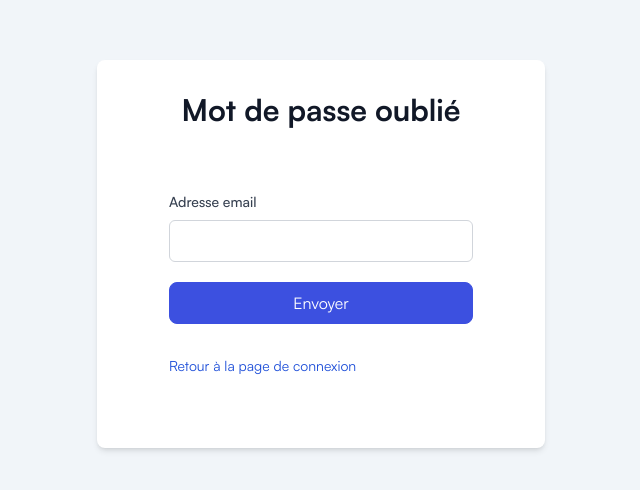
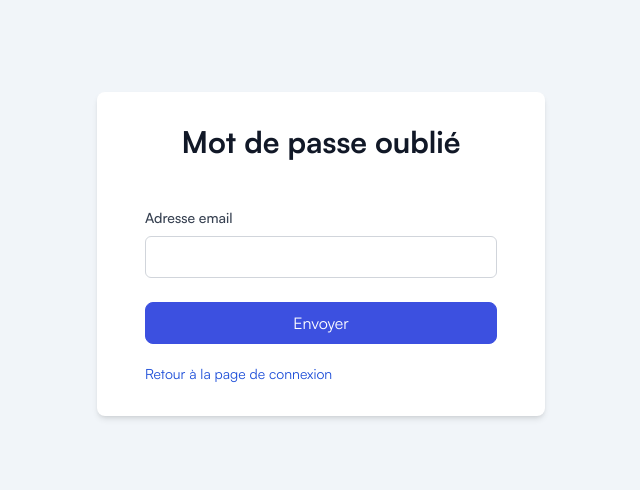
Before and after one commit to Rini-1349/core-frontend-nextjs, a Next.js app: page /forgot-password in a window 1280 px wide. Shown: the part 146-636 px from the top of the page, without its empty margins (319-959 px from the left). Built offline with nearby package versions, Linux system fonts and the light colour scheme.

Commit message:
use Form component in auth

```diff
--- a/src/app/(auth)/forgot-password/page.js
+++ b/src/app/(auth)/forgot-password/page.js
@@ -1,17 +1,14 @@
 "use client";
 
 import { forgotPassword } from "@/services/auth";
-import { InputGroup } from "@/components/Form/Input/InputGroup";
-import { DefaultButton } from "@/components/Button/DefaultButton";
 import Link from "next/link";
 import { AuthHeading1 } from "@/components/Heading/AuthHeading1";
-import { GlobalMessage } from "@/components/Form/Message/GlobalMessage";
-import { useForm } from "@/hooks/useForm";
 import { getFrenchSlug } from "@/lib/slugUtils";
 import { useIsLoading } from "@/context/LoadingContext";
 import ClientMeta from "@/components/Metadata/ClientMeta";
 import { useTitle } from "@/context/TitleContext";
 import { useEffect } from "react";
+import Form from "@/components/Form";
 
 /**
  * ForgotPassword page
@@ -27,61 +24,49 @@ export default function ForgotPassword() {
     setTitle("Mot de passe oublié");
   });
 
-  // Configuration du formulaire
-  const initialFormState = { username: "" };
   const validate = (data) => {
     const errors = {};
     if (!data.username) errors.username = "L'adresse email est obligatoire.";
     return errors;
   };
 
-  // Gestion via le hook `useForm`
-  const { formData, fieldErrors, globalMessage, setGlobalMessage, handleChange, validateForm } = useForm(initialFormState, validate);
-
-  const handleForgotPassword = async (e) => {
-    e.preventDefault();
-    setGlobalMessage(null);
-
-    if (!validateForm()) return;
-
+  const handleForgotPassword = async (values) => {
     setIsLoading(true); // Activer le loader
 
     try {
-      const response = await forgotPassword({ email: formData.username });
+      const response = await forgotPassword({ email: values.username });
       if (response) {
-        setGlobalMessage({ type: "success", text: response.message });
+        return { type: "success", text: response.message };
       }
     } catch (error) {
       console.log("Erreur lors de la demande de réinitialisation", error);
-      setGlobalMessage({ type: "error", text: error.message });
+      return { type: "error", text: error.message };
     } finally {
       setIsLoading(false); // Désactiver le loader
     }
   };
 
-  const formFields = [{ name: "username", label: "Adresse email", type: "text", required: true }];
+  const formFields = [{ name: "username", label: "Adresse email", type: "text", required: true, widthClass: "full" }];
+  const submitButton = {
+    title: "Envoyer",
+    widthClass: "w-full",
+    btnStyle: "primary",
+  };
+  const formStyle = {
+    formDivClassName: "flex flex-col bg-white w-full rounded-md",
+  };
 
   return (
-    <>
+    <div className="px-2">
       <ClientMeta title={title} />
-      <form className="space-y-6" onSubmit={handleForgotPassword}>
-        <AuthHeading1 title="Mot de passe oublié" />
-        <div className="flex flex-col bg-white w-full sm:p-10 gap-5 rounded-md">
-          {formFields.map((field) => (
-            <InputGroup key={field.name} name={field.name} label={field.label} type={field.type} value={formData[field.name]} onChange={handleChange} errorMessage={fieldErrors[field.name]} required={field.required} />
-          ))}
+      <AuthHeading1 title="Mot de passe oublié" className="mb-10" />
+      <Form fields={formFields} item={{}} validate={validate} onSubmit={handleForgotPassword} isReadOnly={false} submitButton={submitButton} formStyle={formStyle} onSubmitResponseDisplayType="globalMessage" />
 
-          {/* Messages globaux */}
-          <GlobalMessage message={globalMessage} />
-
-          <DefaultButton type="submit" title="Envoyer" className="" />
-          <p className="text-sm text-gray-500 mt-3">
-            <Link href={`/${getFrenchSlug("login")}`} className="text-blue-700 hover:underline dark:text-blue-500">
-              Retour à la page de connexion
-            </Link>
-          </p>
-        </div>
-      </form>
-    </>
+      <p className="text-sm text-gray-500 mt-5 px-2">
+        <Link href={`/${getFrenchSlug("login")}`} className="text-blue-700 hover:underline dark:text-blue-500">
+          Retour à la page de connexion
+        </Link>
+      </p>
+    </div>
   );
 }
--- a/src/app/(auth)/layout.js
+++ b/src/app/(auth)/layout.js
@@ -1,6 +1,8 @@
 "use client";
 
 import LayoutContent from "@/components/Loader/LayoutContent";
+import PageAlert from "@/components/PageAlert";
+import { AlertProvider } from "@/context/AlertContext";
 import { LoadingProvider } from "@/context/LoadingContext";
 import { TitleProvider } from "@/context/TitleContext";
 
@@ -17,9 +19,12 @@ export default function AuthLayout({ children }) {
     <TitleProvider>
       <div className="flex items-center justify-center min-h-screen">
         <div className="w-full max-w-md bg-white rounded-lg shadow-md p-6 sm:p-8">
-          <LoadingProvider>
-            <LayoutContent>{children}</LayoutContent>
-          </LoadingProvider>
+          <AlertProvider>
+            <PageAlert />
+            <LoadingProvider>
+              <LayoutContent>{children}</LayoutContent>
+            </LoadingProvider>
+          </AlertProvider>
         </div>
       </div>
     </TitleProvider>
--- a/src/app/(auth)/login/page.js
+++ b/src/app/(auth)/login/page.js
@@ -1,19 +1,15 @@
 "use client";
 
-import { useRouter } from "next/navigation";
 import { login } from "@/services/auth";
 import { setSession } from "@/utils/session";
-import { InputGroup } from "@/components/Form/Input/InputGroup";
-import { DefaultButton } from "@/components/Button/DefaultButton";
 import Link from "next/link";
 import { AuthHeading1 } from "@/components/Heading/AuthHeading1";
-import { useForm } from "@/hooks/useForm";
-import { GlobalMessage } from "@/components/Form/Message/GlobalMessage";
 import { getFrenchSlug } from "@/lib/slugUtils";
 import { useIsLoading } from "@/context/LoadingContext";
 import { useTitle } from "@/context/TitleContext";
 import { useEffect } from "react";
 import ClientMeta from "@/components/Metadata/ClientMeta";
+import Form from "@/components/Form";
 
 /**
  * Login page
@@ -22,7 +18,6 @@ import ClientMeta from "@/components/Metadata/ClientMeta";
  * @returns {JSX.Element}
  */
 export default function Login() {
-  const router = useRouter();
   const { setIsLoading } = useIsLoading();
   const { title, setTitle } = useTitle();
 
@@ -30,8 +25,6 @@ export default function Login() {
     setTitle("Connexion");
   });
 
-  // Configuration du formulaire
-  const initialFormState = { username: "", password: "" };
   const validate = (data) => {
     const errors = {};
     if (!data.username) errors.username = "L'adresse email est obligatoire.";
@@ -39,64 +32,51 @@ export default function Login() {
     return errors;
   };
 
-  // Gestion via le hook `useForm`
-  const { formData, fieldErrors, globalMessage, setGlobalMessage, handleChange, validateForm } = useForm(initialFormState, validate);
-
-  const handleSubmit = async (e) => {
-    e.preventDefault();
-    setGlobalMessage(null);
-
-    if (!validateForm()) return;
-
+  const handleSubmit = async (values) => {
     setIsLoading(true); // Activer le loader
 
     try {
-      const { token } = await login(formData);
+      const { token } = await login(values);
       setSession(token);
-      setGlobalMessage({ type: "success", text: "Connexion réussie. Redirection..." });
-      setTimeout(() => router.push("/"), 1000);
+      return { type: "success", text: "Connexion réussie. Redirection...", redirectUrl: "/" };
     } catch (error) {
       console.log("Login failed", error);
-      setGlobalMessage({ type: "error", text: error.message });
+      return { type: "error", text: error.message };
     } finally {
       setIsLoading(false); // Désactiver le loader
     }
   };
 
   const formFields = [
-    { name: "username", label: "Adresse email", type: "text", required: true },
-    { name: "password", label: "Mot de passe", type: "password", required: true },
+    { name: "username", label: "Adresse email", type: "text", required: true, widthClass: "full" },
+    { name: "password", label: "Mot de passe", type: "password", required: true, widthClass: "full" },
   ];
+  const submitButton = {
+    title: "Connexion",
+    widthClass: "w-full",
+    btnStyle: "primary",
+  };
+  const formStyle = {
+    formDivClassName: "flex flex-col bg-white w-full rounded-md",
+  };
 
   return (
-    <>
+    <div className="px-2">
       <ClientMeta title={title} />
-      <form className="space-y-6" onSubmit={handleSubmit}>
-        <AuthHeading1 title="Connexion" />
-
-        <div className="flex flex-col bg-white w-full sm:p-10 gap-5 rounded-md">
-          {formFields.map((field) => (
-            <InputGroup key={field.name} name={field.name} label={field.label} type={field.type} value={formData[field.name]} onChange={handleChange} errorMessage={fieldErrors[field.name]} required={field.required} />
-          ))}
-
-          <GlobalMessage message={globalMessage} />
-
-          <div className="flex items-center justify-between">
+      <AuthHeading1 title="Connexion" className="mb-10" />
+      <Form fields={formFields} item={{}} validate={validate} onSubmit={handleSubmit} isReadOnly={false} submitButton={submitButton} formStyle={formStyle} onSubmitResponseDisplayType="globalMessage">
+        <div className="flex items-center justify-between mb-5">
           <Link href={`/${getFrenchSlug("forgot-password")}`} className="text-sm text-blue-600 hover:underline ml-auto">
             Mot de passe oublié ?
           </Link>
         </div>
-
-          <DefaultButton type="submit" title="Connexion" className="" />
-
-          <p className="text-sm text-gray-500 mt-3">
+      </Form>
+      <p className="text-sm text-gray-500 mt-5 px-2">
         Pas encore inscrit ?{" "}
         <Link href={`/${getFrenchSlug("register")}`} className="text-blue-600 hover:underline">
           Créer un compte
         </Link>
       </p>
     </div>
-      </form>
-    </>
   );
 }
--- a/src/app/(auth)/register/page.js
+++ b/src/app/(auth)/register/page.js
@@ -2,17 +2,14 @@
 
 import { useRouter } from "next/navigation";
 import { register } from "@/services/auth";
-import { InputGroup } from "@/components/Form/Input/InputGroup";
 import Link from "next/link";
-import { DefaultButton } from "@/components/Button/DefaultButton";
 import { AuthHeading1 } from "@/components/Heading/AuthHeading1";
-import { useForm } from "@/hooks/useForm";
-import { GlobalMessage } from "@/components/Form/Message/GlobalMessage";
 import { getFrenchSlug } from "@/lib/slugUtils";
 import { useIsLoading } from "@/context/LoadingContext";
 import ClientMeta from "@/components/Metadata/ClientMeta";
 import { useTitle } from "@/context/TitleContext";
 import { useEffect } from "react";
+import Form from "@/components/Form";
 
 /**
  * Register page
@@ -29,8 +26,6 @@ export default function Register() {
     setTitle("Inscription");
   });
 
-  // Configuration du formulaire
-  const initialFormState = { lastname: "", firstname: "", username: "", password: "", confirmPassword: "" };
   const validate = (data) => {
     const errors = {};
     if (!data.username) errors.username = "L'adresse email est obligatoire.";
@@ -39,59 +34,47 @@ export default function Register() {
     return errors;
   };
 
-  // Gestion via le hook `useForm`
-  const { formData, fieldErrors, globalMessage, setGlobalMessage, handleChange, validateForm } = useForm(initialFormState, validate);
-
-  const handleSubmit = async (e) => {
-    e.preventDefault();
-    setGlobalMessage(null);
-
-    if (!validateForm()) return;
-
+  const handleSubmit = async (values) => {
     setIsLoading(true); // Activer le loader
 
     try {
-      const response = await register(formData); // Inscription de l'utilisateur
-      setGlobalMessage({ type: "success", text: response.message });
+      const response = await register(values); // Inscription de l'utilisateur
+      return { type: "success", text: response.message };
     } catch (error) {
       console.log(error);
       console.log("Signup failed", error);
-      setGlobalMessage({ type: "error", text: error.message });
+      return { type: "error", text: error.message };
     } finally {
       setIsLoading(false); // Désactiver le loader
     }
   };
 
   const formFields = [
-    { name: "lastname", label: "Nom", type: "text", required: true },
-    { name: "firstname", label: "Prénom", type: "text", required: true },
-    { name: "username", label: "Adresse email", type: "text", required: true },
-    { name: "password", label: "Mot de passe", type: "password", required: true },
-    { name: "confirmPassword", label: "Confirmation mot de passe", type: "password", required: true },
+    { name: "lastname", label: "Nom", type: "text", required: true, widthClass: "full" },
+    { name: "firstname", label: "Prénom", type: "text", required: true, widthClass: "full" },
+    { name: "username", label: "Adresse email", type: "text", required: true, widthClass: "full" },
+    { name: "password", label: "Mot de passe", type: "password", required: true, widthClass: "full" },
+    { name: "confirmPassword", label: "Confirmation mot de passe", type: "password", required: true, widthClass: "full" },
   ];
+  const submitButton = {
+    title: "Créer un compte",
+    widthClass: "w-full",
+    btnStyle: "primary",
+  };
+  const formStyle = {
+    formDivClassName: "flex flex-col bg-white w-full rounded-md",
+  };
 
   return (
-    <>
+    <div className="px-2">
       <ClientMeta title={title} />
-      <form className="space-y-6" onSubmit={handleSubmit}>
-        <AuthHeading1 title="Créer un compte" />
-        <div className="flex flex-col bg-white w-full sm:p-10 gap-5 rounded-md">
-          {formFields.map((field) => (
-            <InputGroup key={field.name} name={field.name} label={field.label} type={field.type} value={formData[field.name]} onChange={handleChange} errorMessage={fieldErrors[field.name]} required={field.required} />
-          ))}
-
-          {/* Messages globaux */}
-          <GlobalMessage message={globalMessage} />
-
-          <DefaultButton type="submit" title="Créer un compte" className="mx-auto px-6" />
-
-          <p className="text-sm text-gray-500 mt-3">
-            <Link href={`/${getFrenchSlug("login")}`} className="text-blue-700 hover:underline dark:text-blue-500">
-              Retour à la page de connexion
-            </Link>
-          </p>
-        </div>
-      </form>
-    </>
+      <AuthHeading1 title="Créer un compte" className="mb-10" />
+      <Form fields={formFields} item={{}} validate={validate} onSubmit={handleSubmit} isReadOnly={false} submitButton={submitButton} formStyle={formStyle} onSubmitResponseDisplayType="globalMessage" />
+      <p className="text-sm text-gray-500 mt-5 px-2">
+        <Link href={`/${getFrenchSlug("login")}`} className="text-blue-700 hover:underline dark:text-blue-500">
+          Retour à la page de connexion
+        </Link>
+      </p>
+    </div>
   );
 }
--- a/src/app/(auth)/reset-password/page.js
+++ b/src/app/(auth)/reset-password/page.js
@@ -3,17 +3,14 @@
 import { useSearchParams } from "next/navigation";
 import { useEffect, useState } from "react";
 import { resetPassword } from "@/services/auth";
-import { useRouter } from "next/navigation";
-import { InputGroup } from "@/components/Form/Input/InputGroup";
-import { DefaultButton } from "@/components/Button/DefaultButton";
 import Link from "next/link";
 import { AuthHeading1 } from "@/components/Heading/AuthHeading1";
 import { GlobalMessage } from "@/components/Form/Message/GlobalMessage";
-import { useForm } from "@/hooks/useForm";
 import { getFrenchSlug } from "@/lib/slugUtils";
 import { useIsLoading } from "@/context/LoadingContext";
 import ClientMeta from "@/components/Metadata/ClientMeta";
 import { useTitle } from "@/context/TitleContext";
+import Form from "@/components/Form";
 
 /**
  * ResetPassword page
@@ -22,7 +19,6 @@ import { useTitle } from "@/context/TitleContext";
  * @returns {JSX.Element}
  */
 export default function ResetPassword() {
-  const router = useRouter();
   const { setIsLoading } = useIsLoading();
   const [isTokenValid, setIsTokenValid] = useState(false);
   const searchParams = useSearchParams();
@@ -33,8 +29,6 @@ export default function ResetPassword() {
     setTitle("Réinitialisation mot de passe");
   });
 
-  // Configuration du formulaire
-  const initialFormState = { password: "", confirmPassword: "" };
   const validate = (data) => {
     const errors = {};
     if (data.password !== data.confirmPassword) errors.confirmPassword = "Les mots de passe ne correspondent pas.";
@@ -42,7 +36,7 @@ export default function ResetPassword() {
   };
 
   // Gestion via le hook `useForm`
-  const { formData, fieldErrors, globalMessage, setGlobalMessage, handleChange, validateForm } = useForm(initialFormState, validate);
+  const [globalMessage, setGlobalMessage] = useState(null);
 
   // Vérification du token au chargement
   useEffect(() => {
@@ -66,53 +60,41 @@ export default function ResetPassword() {
   }, [queryParams]);
 
   // Gestion de la réinitialisation
-  const handlePasswordReset = async (e) => {
-    e.preventDefault();
-    setGlobalMessage(null);
-
-    if (!validateForm()) return;
-
+  const handlePasswordReset = async (values) => {
     setIsLoading(true); // Activer le loader
 
     try {
-      const response = await resetPassword({ password: formData.password }, queryParams);
+      const response = await resetPassword({ password: values.password }, queryParams);
       if (response) {
-        setGlobalMessage({ type: "success", text: response.message });
-        setIsTokenValid(false);
-        setTimeout(() => router.push("/"), 2000);
+        return { type: "success", text: `${response.message} Redirection...`, redirectUrl: "/", redirectTimeout: 3000 };
       }
     } catch (error) {
       console.error(error.message);
-      setGlobalMessage({ type: "error", text: error.message });
+      return { type: "error", text: error.message };
     } finally {
       setIsLoading(false); // Désactiver le loader
     }
   };
 
   const formFields = [
-    { name: "password", label: "Mot de passe", type: "password", required: true },
-    { name: "confirmPassword", label: "Confirmation mot de passe", type: "password", required: true },
+    { name: "password", label: "Mot de passe", type: "password", required: true, widthClass: "full" },
+    { name: "confirmPassword", label: "Confirmation mot de passe", type: "password", required: true, widthClass: "full" },
   ];
+  const submitButton = {
+    title: "Réinitialiser le mot de passe",
+    widthClass: "w-full",
+    btnStyle: "primary",
+  };
+  const formStyle = {
+    formDivClassName: "flex flex-col bg-white w-full rounded-md",
+  };
 
   return (
-    <>
+    <div className="px-2">
       <ClientMeta title={title} />
-      <div>
-        <AuthHeading1 title="Réinitialisation mot de passe" />
-
+      <AuthHeading1 title="Réinitialisation mot de passe" className="mb-10" />
       {isTokenValid ? (
-          <form onSubmit={handlePasswordReset}>
-            <div className="flex flex-col bg-white w-full sm:p-10 gap-5 rounded-md">
-              {formFields.map((field) => (
-                <InputGroup key={field.name} name={field.name} label={field.label} type={field.type} value={formData[field.name]} onChange={handleChange} errorMessage={fieldErrors[field.name]} required={field.required} />
-              ))}
-
-              {/* Messages globaux */}
-              <GlobalMessage message={globalMessage} />
-
-              <DefaultButton type="submit" title="Réinitialiser le mot de passe" />
-            </div>
-          </form>
+        <Form fields={formFields} item={{}} validate={validate} onSubmit={handlePasswordReset} isReadOnly={false} submitButton={submitButton} formStyle={formStyle} onSubmitResponseDisplayType="globalMessage" />
       ) : (
         <div className="text-sm text-gray-500 mt-3">
           <GlobalMessage message={globalMessage} />
@@ -126,6 +108,5 @@ export default function ResetPassword() {
         </div>
       )}
     </div>
-    </>
   );
 }
--- a/src/components/Form/index.jsx
+++ b/src/components/Form/index.jsx
@@ -7,6 +7,7 @@ import { GlobalMessage } from "./Message/GlobalMessage";
 import { formatToogleValueIntoBoolean, updateToggleInputs } from "@/utils/toggleHelpers";
 import { useRouter } from "next/navigation";
 import { useAlert } from "@/context/AlertContext";
+import { InputGroup } from "./Input/InputGroup";
 
 // Traduction de la largeur en classes Tailwind
 function defineWidthClass(field) {
@@ -22,16 +23,18 @@ function defineWidthClass(field) {
 function generateInput(field, item, isReadOnly, fieldErrors, handleChange) {
   if (field.type === "toggle") {
     return <Toggle name={field.name} defaultValue={item[field.name]} onChange={handleChange} disabled={isReadOnly} className={field.className} label={field.label} />;
-  } else {
+  } else if (field.icon) {
     return (
       <>
         <InputWithAddons icon={field.icon} type={field.type} name={field.name} placeholder={field.label} defaultValue={item[field.name] || ""} disabled={isReadOnly} className={field.className} label={field.label} title={field.label} errorMessage={fieldErrors[field.name]} onChange={handleChange} />
       </>
     );
+  } else {
+    return <InputGroup name={field.name} label={field.label} type={field.type} value={item[field.name]} onChange={handleChange} errorMessage={fieldErrors[field.name]} required={field.required} />;
   }
 }
 
-export default function Form({ children, fields, onSubmit, isReadOnly, item, setMode, validate, initialValues = {}, onSubmitResponseDisplayType = "alert" }) {
+export default function Form({ children, fields, onSubmit, isReadOnly, item, setMode, validate, initialValues = {}, onSubmitResponseDisplayType = "alert", submitButton, formStyle }) {
   const { fieldErrors, globalMessage, setGlobalMessage, handleChange, validateForm } = useForm(initialValues, validate);
   const { showAlert } = useAlert();
   const router = useRouter();
@@ -60,7 +63,7 @@ export default function Form({ children, fields, onSubmit, isReadOnly, item, set
           setGlobalMessage(response);
         }
         if (response.redirectUrl) {
-          setTimeout(() => router.push(response.redirectUrl), 1000);
+          setTimeout(() => router.push(response.redirectUrl), response.redirectTimeout || 1000);
         }
       } catch (error) {
         // Gère les erreurs éventuelles
@@ -91,8 +94,8 @@ export default function Form({ children, fields, onSubmit, isReadOnly, item, set
           />
         </div>
       )}
-      <form onSubmit={handleSubmit}>
-        <div className="flex flex-wrap -mx-2">
+      <form className={formStyle?.formClassName || ""} onSubmit={handleSubmit}>
+        <div className={formStyle?.formDivClassName || "flex flex-wrap -mx-2"}>
           {fields.map((field) => {
             const widthClass = defineWidthClass(field);
             const elements = [
@@ -107,7 +110,7 @@ export default function Form({ children, fields, onSubmit, isReadOnly, item, set
           <div className="px-2">{children}</div>
         </div>
         <div className="flex justify-center">{globalMessage && <GlobalMessage message={globalMessage} />}</div>
-        <div className="mt-4 flex justify-center gap-2">{!isReadOnly && <DefaultButton type="submit" title="Enregistrer" widthClass="" btnStyle="success" />}</div>
+        <div className="mt-4 flex justify-center gap-2 px-2">{!isReadOnly && <DefaultButton type="submit" title={submitButton?.title || "Enregistrer"} widthClass={submitButton?.widthClass || ""} btnStyle={submitButton?.btnStyle || "success"} />}</div>
       </form>
     </>
   );
```
Lines whose indentation alone changed are shown as unchanged.
